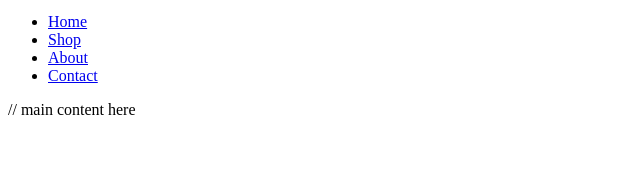
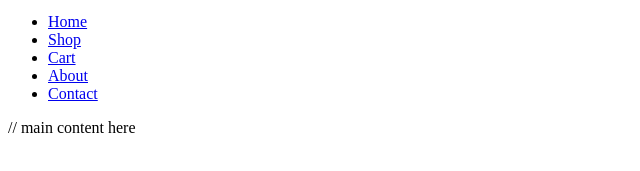
Before and after one commit to AMISHA1703/ecommerce-website, a plain HTML site: page index.html in a window 1280 px wide. Shown: the part 29-200 px from the top of the page, without its empty margins (0-640 px from the left). Drawn offline with Linux system fonts and the light colour scheme.

Commit message:
Update index.html

```diff
--- a/index.html
+++ b/index.html
@@ -14,6 +14,7 @@
             <ul id="navbar">
                 <li><a href="index.html">Home</a></li>
                 <li><a href="shop.html">Shop</a></li>
+                <li><a href="cart.html">Cart</a></li>
                 <li><a href="about.html">About</a></li>
                 <li><a href="contact.html">Contact</a></li>
             </ul>
```
